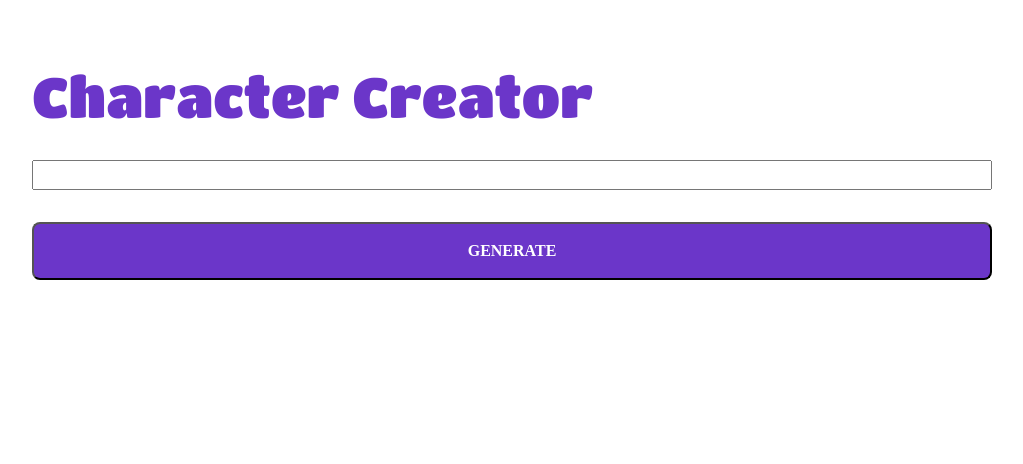
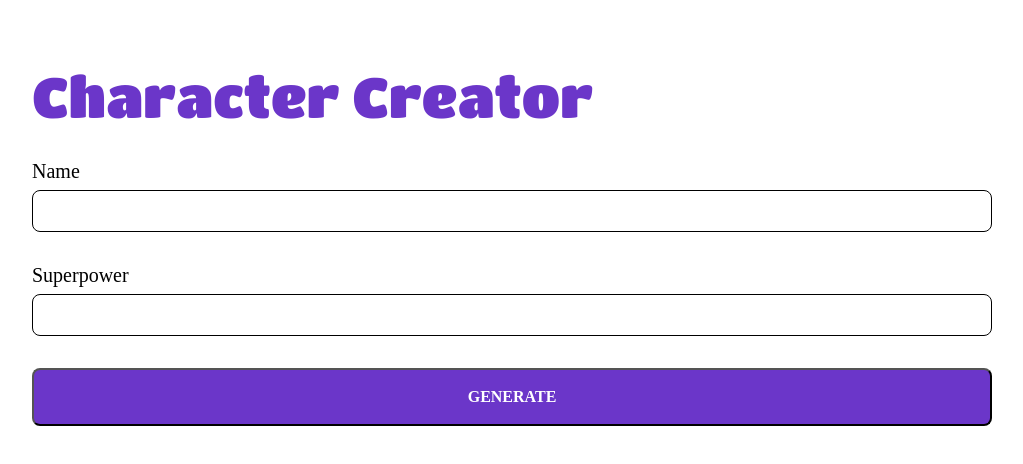
Before and after one commit to fbolcic/character-creator, a React (Create React App) app: page / in a window 1280 px wide. Shown: the top 464 px of the page, without its empty margins (128-1151 px from the left). Built offline with nearby package versions, Linux system fonts and the light colour scheme.

Commit message:
feat: add label to Input

```diff
--- a/src/App.js
+++ b/src/App.js
@@ -6,6 +6,9 @@ import { Input } from "./components/Input";
 
 function App() {
   const [name, setName] = useState("");
+  const [superpower, setSuperpower] = useState("");
+
+  const character = { name, superpower };
 
   return (
     <div className={styles.wrapper}>
@@ -13,8 +16,9 @@ function App() {
         <Header text="Character Creator" />
         <div className={styles.creatorWrapper}>
           <div className={styles.creatorInputs}>
-            <Input value={name} onChange={setName} />
-            <Button text="Generate" onClick={() => console.log("Character Name: ", name)} />
+            <Input label="Name" value={name} onChange={setName} />
+            <Input label="Superpower" value={superpower} onChange={setSuperpower} />
+            <Button text="Generate" onClick={() => console.log("Character: ", character)} />
           </div>
         </div>
       </div>
--- a/src/components/Input.jsx
+++ b/src/components/Input.jsx
@@ -1,3 +1,10 @@
+import styles from "./components.module.css";
+
 export function Input(props) {
-  return <input value={props.value} type="text" onChange={(e) => props.onChange(e.target.value)} />;
+  return (
+    <div className={styles.inputBox}>
+      <label>{props.label}</label>
+      <input value={props.value} type="text" onChange={(e) => props.onChange(e.target.value)} />
+    </div>
+  );
 }
```
